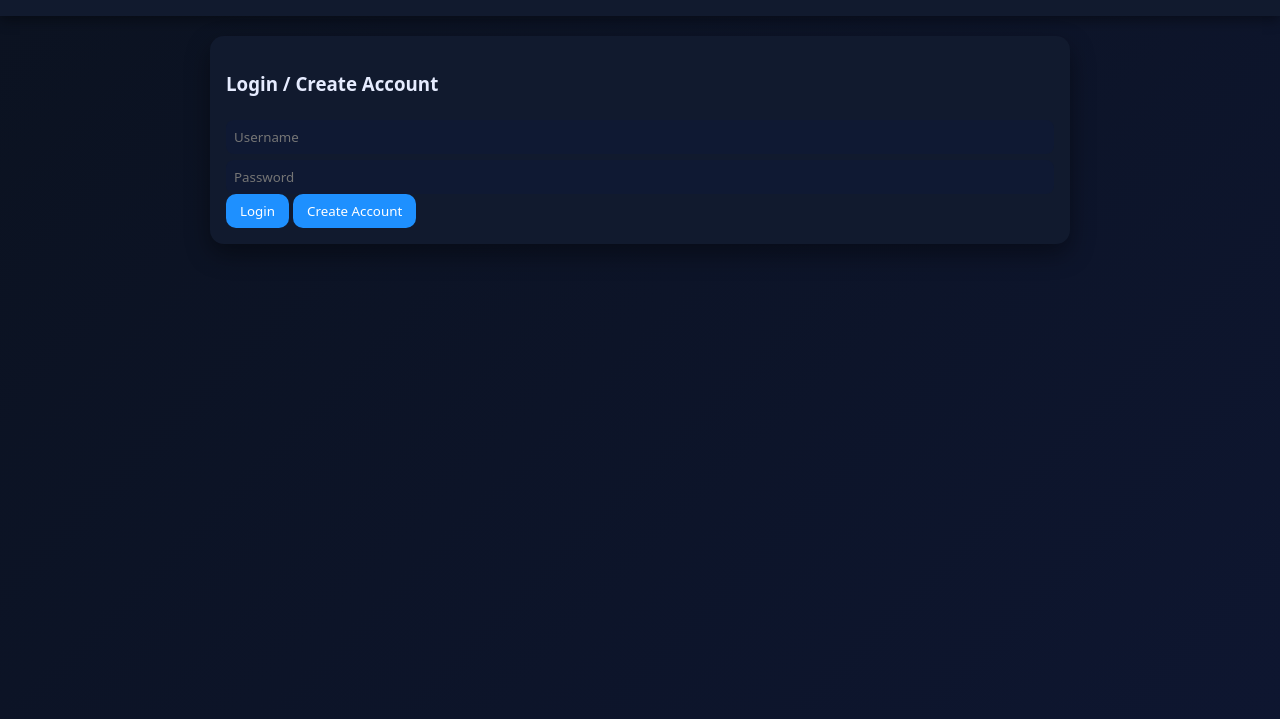
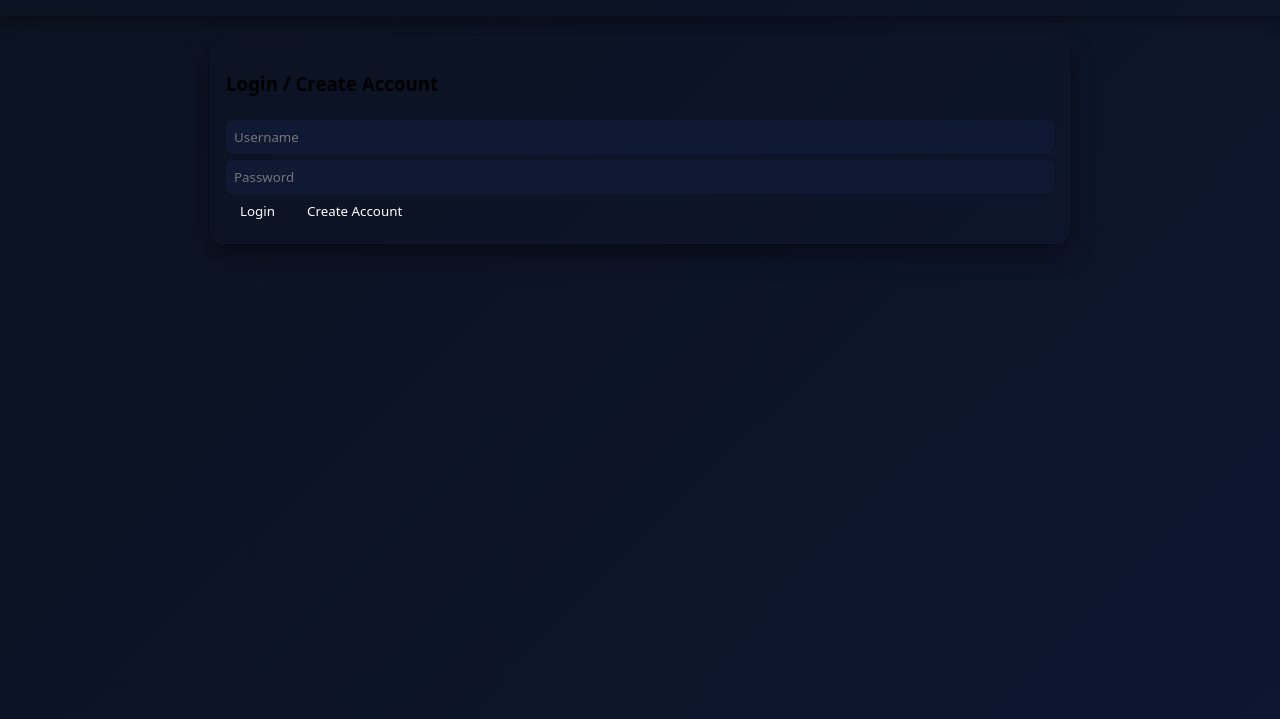
Before and after one commit to Kaizzeerr/classroom-todo, a plain HTML site: page index.html in a window 1280 px wide. Shown: the part 81-800 px from the top of the page. Drawn offline with Linux system fonts and the light colour scheme.

Commit message:
Update style.css

```diff
--- a/css/style.css
+++ b/css/style.css
@@ -1,4 +1,4 @@
-:root {
+root {
   --bg: #0b1220;
   --card: #111a2e;
   --accent: #1e90ff;
```
